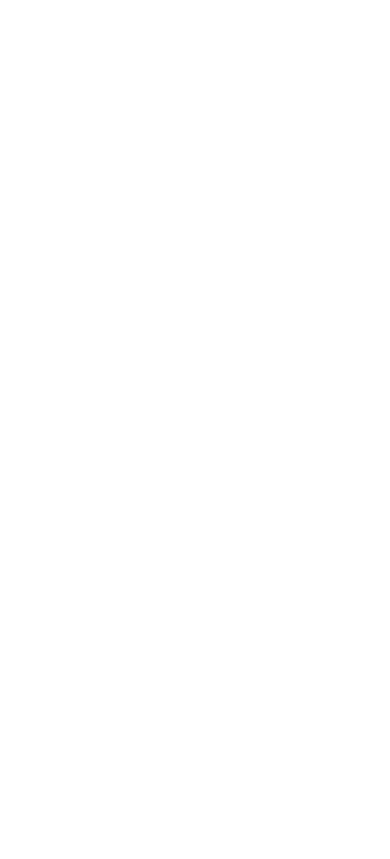
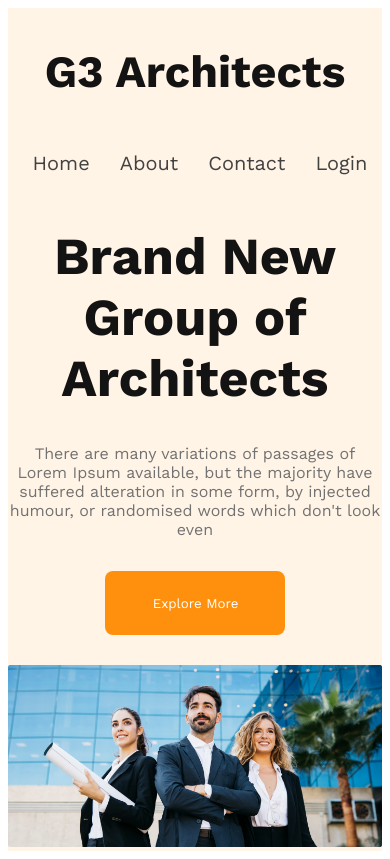
Before and after one commit to Pervage-Ahmed-Tuhin/self-vision-responsive, a plain HTML site: page index.html in a window 390 px wide. Drawn offline with nearby package versions, Linux system fonts and the light colour scheme.

Commit message:
completed the header section with responsiveness

```diff
--- a/index.html
+++ b/index.html
@@ -4,8 +4,36 @@
     <meta charset="UTF-8">
     <meta name="viewport" content="width=device-width, initial-scale=1.0">
     <title>Responsive-Website</title>
+    <link rel="stylesheet" href="style/style.css">
 </head>
 <body>
 
+    <header>
+
+        <nav>
+            <h2 class="nav-title">G3 Architects</h2>
+            <ul>
+                <li><a href="#">Home</a></li>
+                <li><a href="#">About</a></li>
+                <li><a href="#">Contact</a></li>
+                <li><a href="#">Login</a></li>
+            </ul>
+        </nav>
+
+        <div class="banner">
+            <h1 class="banner-title">Brand New Group of Architects </h1>
+            <p class="banner-description">There are many variations of passages of Lorem Ipsum available, but the majority have suffered alteration in some form, by injected humour, or randomised words which don't look even</p>
+
+            <button class="btn-primary">Explore More</button>
+
+            <img class="banner-img" src="images/banner.png" alt="">
+
+        </div>
+
+
+
+    </header>
+
+
 </body>
 </html>
--- a/style/style.css
+++ b/style/style.css
@@ -0,0 +1,122 @@
+/* shared style */
+@import url('https://fonts.googleapis.com/css2?family=Work+Sans:wght@400;600;700;800&display=swap');
+*{
+    font-family: 'Work Sans', sans-serif;
+}
+
+header{
+    width: 100%;
+    margin: 0 auto;
+    background: rgba(255, 144, 14, 0.10);
+}
+
+
+.btn-primary{
+    width: 180px;
+    height: 64px;
+    border-radius: 8px;
+    background: #FF900E;
+    border: none;
+    outline: none;
+    color: white;
+    padding: 21px 24px 20px 25px;
+}
+
+
+/* header section style */
+
+nav{
+    display: flex;
+    justify-content: space-between;
+    padding: 50px 240px;
+    align-items: center;
+}
+
+nav > ul{
+    display: flex ;
+}
+
+nav > ul > li{
+    list-style: none;
+    margin-right: 65px;
+}
+
+nav >ul > li a{
+    text-decoration: none;
+    color:  #424242;
+    font-size: 1.25rem;
+    font-weight: 500;
+}
+
+.nav-title{
+    color:  #131313;
+    font-size: 2.8rem;
+    font-weight: 700;
+}
+
+/* banner section */
+
+.banner{
+    max-width: 862px;
+    text-align: center;
+    margin: 0 auto;
+}
+
+.banner-img{
+    width: 100%;
+    margin-top: 30px;
+}
+
+.banner-title{
+    color:  #131313;
+    font-size: 3.25rem;
+    font-weight: 700;
+}
+
+.banner-description{
+    color: #727272;
+    font-size: 1rem;
+    font-weight: 400;
+    margin-bottom: 32px;
+}
+
+
+/* media query  */
+
+/* small bitches  */
+
+@media screen and (max-width:576px) {
+
+    nav{
+        flex-direction: column;
+        padding: 0;
+    }
+
+    nav > ul > li{
+        margin-right: 30px;
+    }
+
+    .banner-img{
+        width: 100%;
+        height: 100%;
+    }
+}
+
+/* for medium devices */
+
+@media screen and (min-width:576px) and (max-width:992px) {
+
+    nav{
+        flex-direction: column;
+        padding: 0;
+    }
+
+    .banner-img{
+        width: 100%;
+        height: 100%;
+    }
+
+
+
+
+}
```
